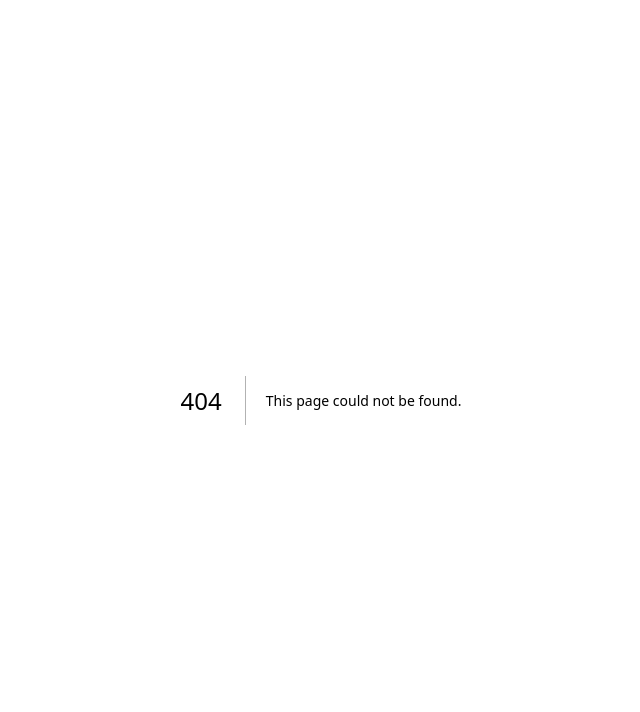
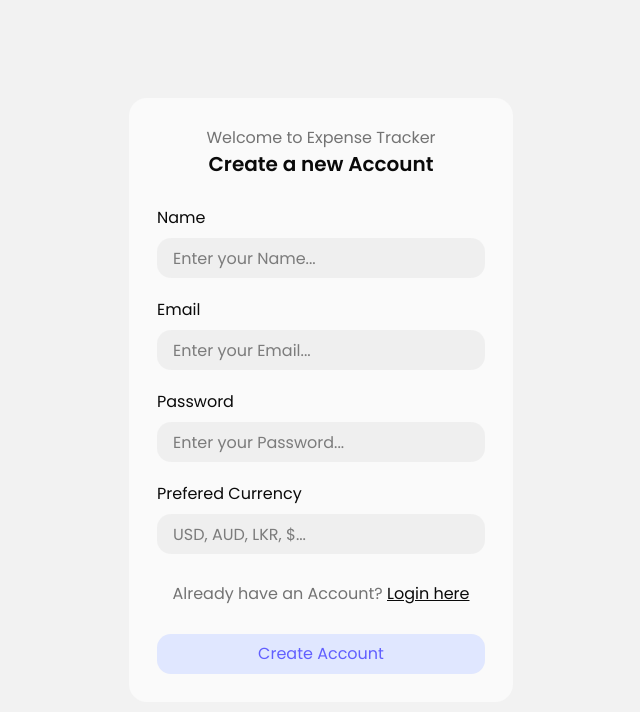
Before and after one commit to dahamdevtools/personal-expense-tracker, a Next.js app: page /signup in a window 1280 px wide. Before the commit this address had no page. Shown: the top 712 px of the page, without its empty margins (319-959 px from the left). Built offline with nearby package versions, Linux system fonts and the light colour scheme.

Commit message:
feat: add login and signup pages with form inputs and navigation links

```diff
--- /dev/null
+++ b/app/(auth)/login/page.tsx
@@ -0,0 +1,47 @@
+"use client";
+
+import Link from "next/link";
+
+export default function Login() {
+  return (
+    <div className="w-full h-full flex-1 flex items-center justify-center p-7 overflow-y-scroll">
+      <div className="w-full max-w-sm h-fit flex flex-col items-center p-7 gap-7 rounded-2xl bg-neutral-50">
+        <div className="w-full h-fit flex flex-col items-center">
+          <p className="text-neutral-500 text-center">Welcome Back!</p>
+          <h1 className="text-xl font-semibold text-center">
+            Sign in to your Account
+          </h1>
+        </div>
+        <div className="w-full h-fit flex flex-col gap-5">
+          <div className="w-full h-fit flex flex-col gap-2">
+            <label htmlFor="email">Email</label>
+            <input
+              id="email"
+              type="text"
+              spellCheck="false"
+              className="w-full h-10 rounded-xl px-4 truncate bg-neutral-200/50"
+              placeholder="Enter your Email..."
+            />
+          </div>
+          <div className="w-full h-fit flex flex-col gap-2">
+            <label htmlFor="password">Password</label>
+            <input
+              id="password"
+              type="text"
+              spellCheck="false"
+              className="w-full h-10 rounded-xl px-4 truncate bg-neutral-200/50"
+              placeholder="Enter your Password..."
+            />
+          </div>
+        </div>
+        <Link href={"/signup"} className="text-center">
+          <span className="text-neutral-500">Don't have an Account?</span>{" "}
+          <span className="underline">Sign Up here</span>
+        </Link>
+        <button className="w-full h-10 disabled:opacity-50 rounded-xl px-5 text-indigo-500 bg-indigo-100">
+          Login
+        </button>
+      </div>
+    </div>
+  );
+}
--- /dev/null
+++ b/app/(auth)/signup/page.tsx
@@ -0,0 +1,69 @@
+"use client";
+
+import Link from "next/link";
+
+export default function SignUp() {
+  return (
+    <div className="w-full h-full flex-1 flex items-center justify-center p-7 overflow-y-scroll">
+      <div className="w-full max-w-sm h-fit flex flex-col items-center p-7 gap-7 rounded-2xl bg-neutral-50">
+        <div className="w-full h-fit flex flex-col items-center">
+          <p className="text-neutral-500 text-center">
+            Welcome to Expense Tracker
+          </p>
+          <h1 className="text-xl font-semibold text-center">
+            Create a new Account
+          </h1>
+        </div>
+        <div className="w-full h-fit flex flex-col gap-5">
+          <div className="w-full h-fit flex flex-col gap-2">
+            <label htmlFor="name">Name</label>
+            <input
+              id="name"
+              type="text"
+              spellCheck="false"
+              className="w-full h-10 rounded-xl px-4 truncate bg-neutral-200/50"
+              placeholder="Enter your Name..."
+            />
+          </div>
+          <div className="w-full h-fit flex flex-col gap-2">
+            <label htmlFor="email">Email</label>
+            <input
+              id="email"
+              type="text"
+              spellCheck="false"
+              className="w-full h-10 rounded-xl px-4 truncate bg-neutral-200/50"
+              placeholder="Enter your Email..."
+            />
+          </div>
+          <div className="w-full h-fit flex flex-col gap-2">
+            <label htmlFor="password">Password</label>
+            <input
+              id="password"
+              type="text"
+              spellCheck="false"
+              className="w-full h-10 rounded-xl px-4 truncate bg-neutral-200/50"
+              placeholder="Enter your Password..."
+            />
+          </div>
+          <div className="w-full h-fit flex flex-col gap-2">
+            <label htmlFor="currency">Prefered Currency</label>
+            <input
+              id="currency"
+              type="text"
+              spellCheck="false"
+              className="w-full h-10 rounded-xl px-4 truncate bg-neutral-200/50"
+              placeholder="USD, AUD, LKR, $..."
+            />
+          </div>
+        </div>
+        <Link href={"/login"} className="text-center">
+          <span className="text-neutral-500">Already have an Account?</span>{" "}
+          <span className="underline">Login here</span>
+        </Link>
+        <button className="w-full h-10 disabled:opacity-50 rounded-xl px-5 text-indigo-500 bg-indigo-100">
+          Create Account
+        </button>
+      </div>
+    </div>
+  );
+}
```
